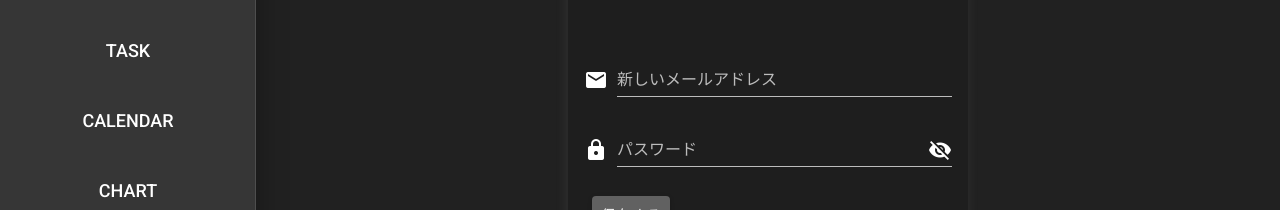
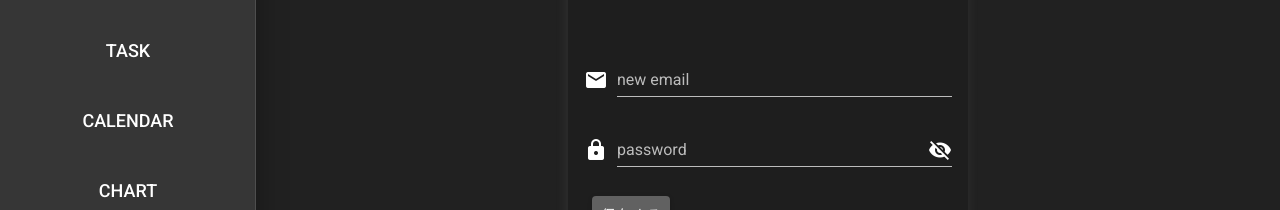
Before and after one commit to Kenchiki-chiki/ramp-up-front, a Nuxt app: page /account_setting in a window 1280 px wide. Shown: the part 181-391 px from the top of the page. Built offline with nearby package versions, Linux system fonts and the light colour scheme.

Commit message:
メールアドレス変更フォームのラベルを英語に変更

```diff
--- a/pages/account_setting.vue
+++ b/pages/account_setting.vue
@@ -18,7 +18,7 @@
                 <v-text-field
                   v-model="user.email"
                   prepend-icon="mdi-email"
-                  label="新しいメールアドレス"
+                  label="new email"
                 />
                 <v-text-field
                   v-model="user.password"
@@ -26,7 +26,7 @@
                   prepend-icon="mdi-lock"
                   v-bind:type="showPassword ? 'text' : 'password'"
                   @click:append="showPassword = !showPassword"
-                  label="パスワード"
+                  label="password"
                 />
                 <v-card-actions>
                   <v-btn
```
